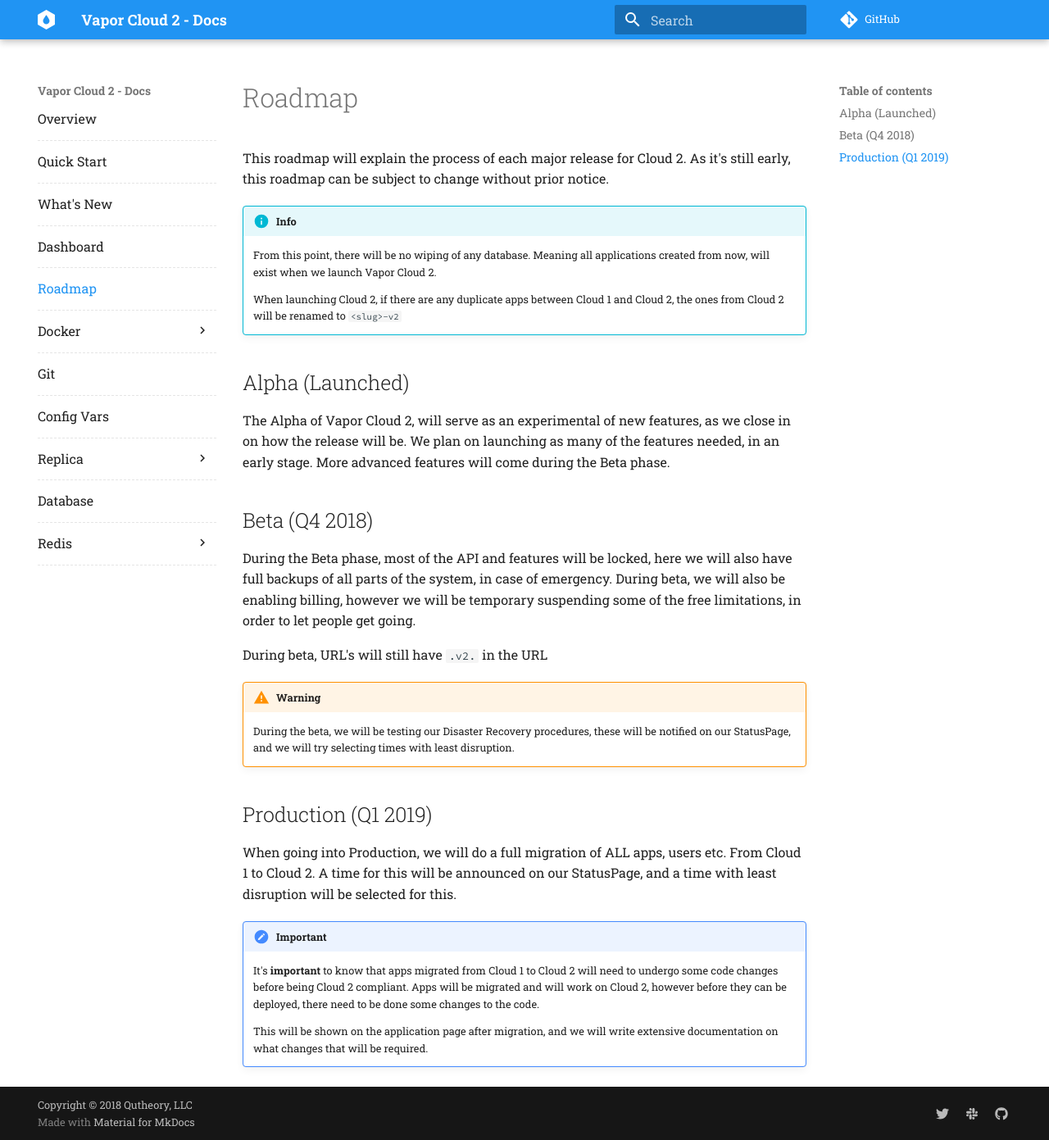
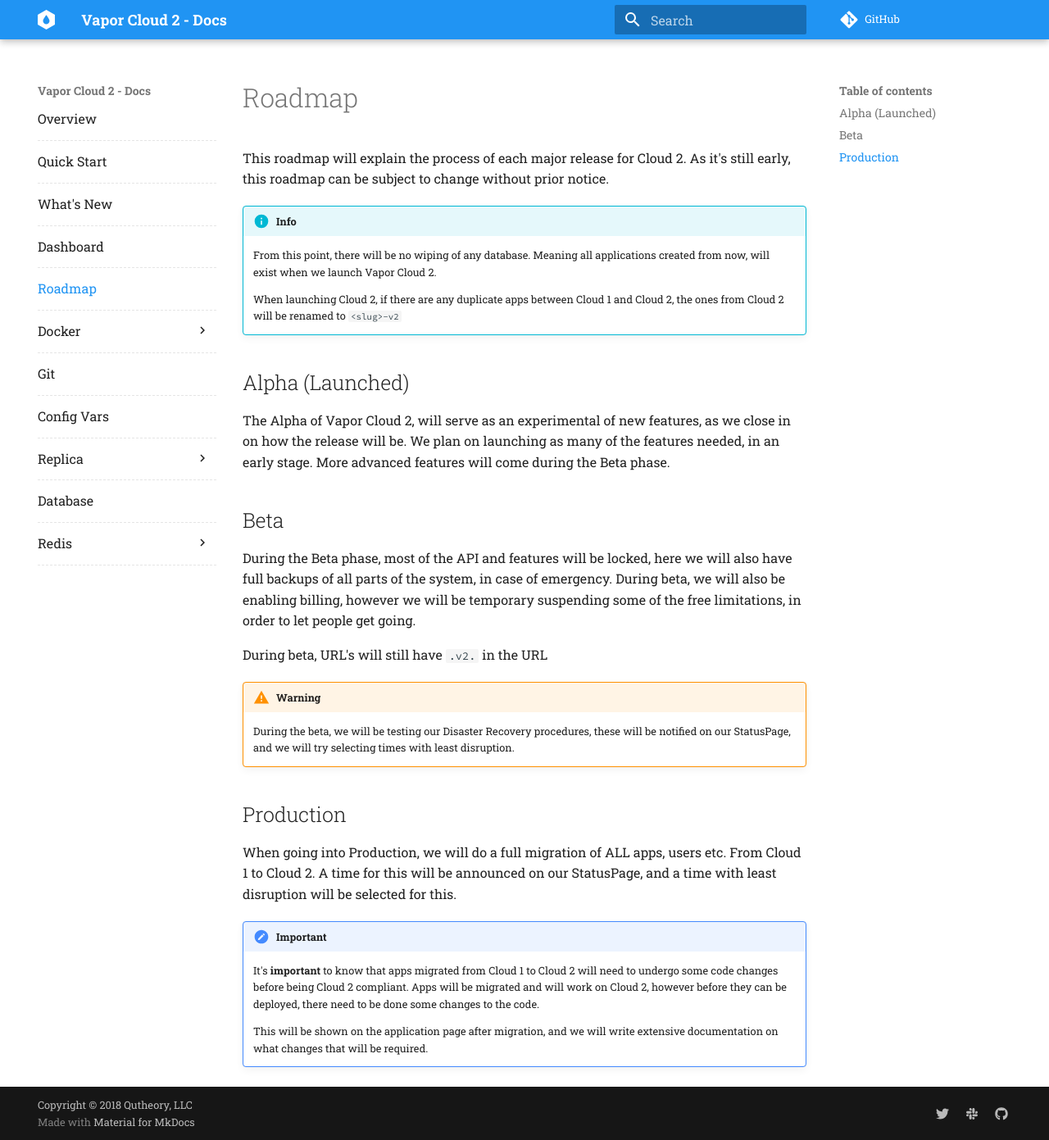
Before and after one commit to qutheory/docsv2, an MkDocs documentation site: the page built from docs/roadmap.md, in a window 1280 px wide and 1391 px high. Shown: the whole window at 82% size. Built offline with MkDocs 1.6.1 and Material for MkDocs 9.7.7, drawn with Linux system fonts in a browser that asks for light colours; comment, search, counter and statistics services are not loaded; old or Windows-style settings are respelled for this version of MkDocs.

Commit message:
Remove dates from Roadmap

```diff
--- a/docs/roadmap.md
+++ b/docs/roadmap.md
@@ -12,7 +12,7 @@ can be subject to change without prior notice.
 
 The Alpha of Vapor Cloud 2, will serve as an experimental of new features, as we close in on how the release will be. We plan on launching as many of the features needed, in an early stage. More advanced features will come during the Beta phase.
 
-## Beta (Q4 2018)
+## Beta
 
 During the Beta phase, most of the API and features will be locked, here we will also have full backups of all parts of the system, in case of emergency.
 During beta, we will also be enabling billing, however we will be temporary suspending some of the free limitations, in order to let people get going.
@@ -22,7 +22,7 @@ During beta, URL's will still have `.v2.` in the URL
 !!! warning
     During the beta, we will be testing our Disaster Recovery procedures, these will be notified on our StatusPage, and we will try selecting times with least disruption.
 
-## Production (Q1 2019)
+## Production
 
 When going into Production, we will do a full migration of ALL apps, users etc. From Cloud 1 to Cloud 2. A time for this will be announced on our StatusPage, and a time with least disruption will be selected for this.
 
```
